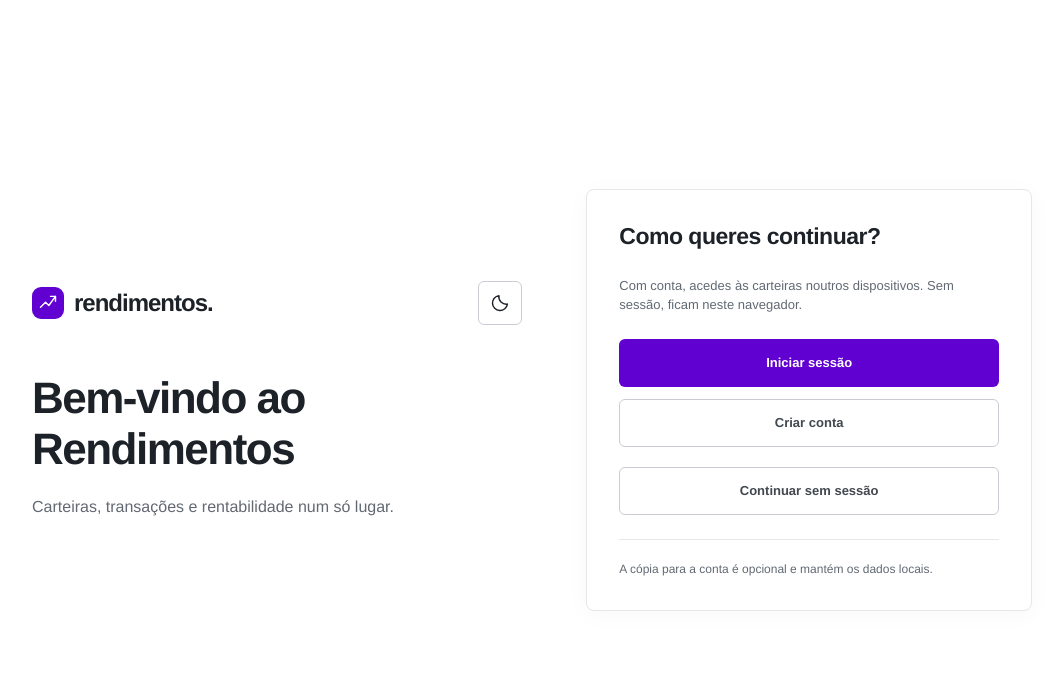
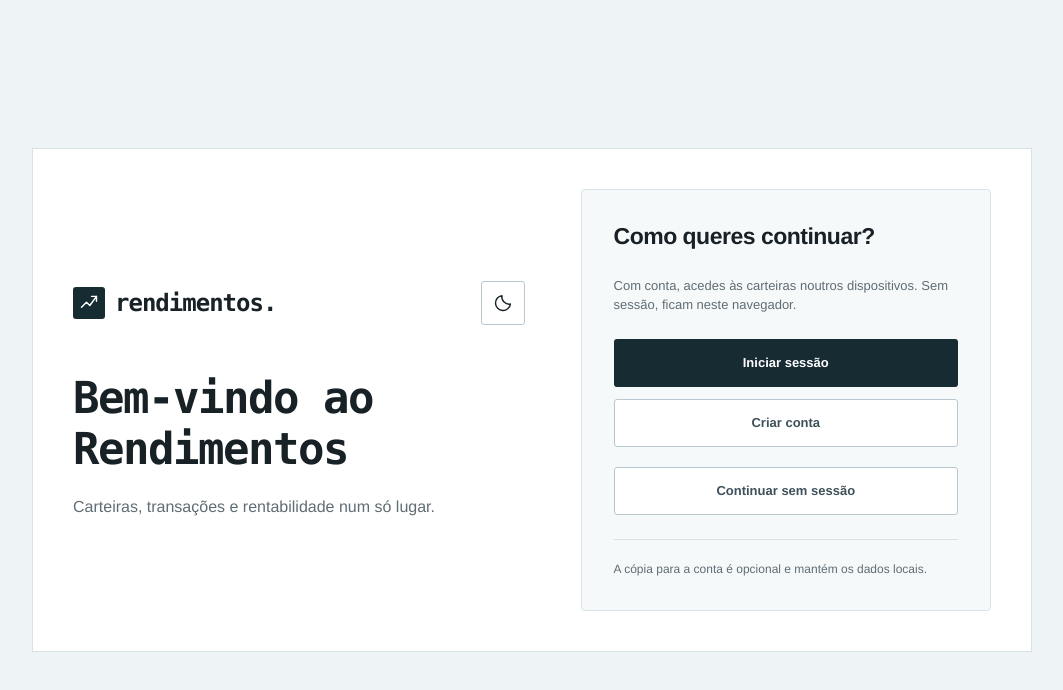
Before and after one commit to pecoelho01/calculadora-rendimentos, a Next.js app: page /conta in a window 1280 px wide. Shown: the top 690 px of the page, without its empty margins (108-1171 px from the left). Built offline with nearby package versions, Linux system fonts and the light colour scheme; no server answers.

Commit message:
feat(ui): renovar interface de investimentos

```diff
--- a/src/app/globals.css
+++ b/src/app/globals.css
@@ -1,39 +1,42 @@
 :root {
   color-scheme: light dark;
-  --accent: light-dark(#6001d2, #bc91ff);
-  --accent-soft: light-dark(#f5efff, #2b203d);
-  --ink: light-dark(#1d2228, #f0f1f3);
-  --muted: light-dark(#626973, #a9adb5);
-  --line: light-dark(#e5e7eb, #35383f);
-  --green: light-dark(#008547, #47d798);
-  --red: light-dark(#d12d35, #ff858b);
-  --bg: light-dark(#ffffff, #101114);
-  --surface: light-dark(#ffffff, #181a1f);
-  --surface-hover: light-dark(#f7f8fa, #23262d);
-  --text-secondary: light-dark(#424850, #c7cbd2);
-  --link: light-dark(#6001d2, #c3a1ff);
-  --input-border: light-dark(#c9cdd3, #555c68);
-  --accent-border: light-dark(#ede2fc, #49335e);
-  --selected-border: light-dark(#c9a9ee, #8c64ba);
-  --badge-bg: light-dark(#f1f2f4, #292c34);
-  --featured-bg: light-dark(#1d2228, #2b203d);
-  --featured-muted: light-dark(#626973, #a9adb5);
-  --button-bg: #6001d2;
-  --button-hover: #4d00aa;
-  --subtle-surface: light-dark(#f5f6f8, #23262d);
-  --row-line: light-dark(#eceef1, #2c2f36);
-  --row-hover: light-dark(#f8f6fc, #272130);
-  --asset-bg: light-dark(#f4f2f8, #292c34);
-  --ring: light-dark(#edeef2, #30323b);
-  --ring-accent: light-dark(#d9c7ee, #71568e);
+  --accent: light-dark(#172b32, #74dabb);
+  --accent-soft: light-dark(#eaf3f0, #152b26);
+  --ink: light-dark(#172126, #eff5f6);
+  --muted: light-dark(#5f6d74, #a5b0b5);
+  --line: light-dark(#d8e1e6, #2b3438);
+  --green: light-dark(#007a5d, #6fe2bf);
+  --red: light-dark(#c53240, #ff8e99);
+  --bg: light-dark(#eef3f5, #090d0f);
+  --surface: light-dark(#ffffff, #111719);
+  --surface-hover: light-dark(#f6f9fa, #1c262b);
+  --text-secondary: light-dark(#3e515b, #c7d2d7);
+  --link: light-dark(#172b32, #8ce1c7);
+  --input-border: light-dark(#b9c8d0, #52636c);
+  --accent-border: light-dark(#dceae5, #284d40);
+  --selected-border: light-dark(#91b6a9, #619b86);
+  --badge-bg: light-dark(#f0f4f6, #202c31);
+  --featured-bg: light-dark(#172126, #152b26);
+  --featured-muted: light-dark(#5f6d74, #a5b0b5);
+  --button-bg: light-dark(#172b32, #2f6157);
+  --button-hover: #2c4852;
+  --subtle-surface: light-dark(#f6f9fa, #1c262b);
+  --row-line: light-dark(#e4ebee, #263237);
+  --row-hover: light-dark(#f2f7f5, #182b25);
+  --asset-bg: light-dark(#edf3f5, #202c31);
+  --ring: light-dark(#e5edef, #28363c);
+  --ring-accent: light-dark(#b9d7ca, #446e60);
   --warning-border: light-dark(#e4c98f, #806a3c);
   --warning-bg: light-dark(#fffbef, #342b1c);
   --warning-text: light-dark(#75521c, #f0d18e);
   --error-bg: light-dark(#fff1f3, #3c2330);
   --error-text: light-dark(#a3283b, #ff9bac);
-  --chart-grid: light-dark(#eceef1, #35383f);
+  --chart-grid: light-dark(#e4ebee, #2b3438);
   --chart-cursor: light-dark(#78879c, #b2bfd2);
   --font: "Helvetica Neue", Arial, sans-serif;
+  --font-data: "SFMono-Regular", Consolas, "Liberation Mono", monospace;
+  --on-active: light-dark(#ffffff, #172126);
+  --active: light-dark(#172126, #eff5f6);
 }
 :root[data-theme="light"] {
   color-scheme: light;
@@ -203,7 +206,7 @@ html:has(.workspace-drawer:modal) { overflow: hidden; }
 .portfolio-row {
   display: flex;
   align-items: center;
-  border-radius: 6px;
+  border-radius: 3px;
 }
 .portfolio-row.selected {
   background: var(--accent-soft);
@@ -245,7 +248,7 @@ html:has(.workspace-drawer:modal) { overflow: hidden; }
   color: #fff;
   width: 32px;
   height: 32px;
-  border-radius: 9px;
+  border-radius: 3px;
   margin-right: 8px;
 }
 .brand-dot {
@@ -273,7 +276,7 @@ html:has(.workspace-drawer:modal) { overflow: hidden; }
   gap: 12px;
   color: var(--muted);
   margin: 4px 0;
-  border-radius: 6px;
+  border-radius: 3px;
   text-align: left;
   font-weight: 600;
   font-size: 13px;
@@ -319,7 +322,7 @@ html:has(.workspace-drawer:modal) { overflow: hidden; }
   place-items: center;
   min-width: 32px;
   min-height: 32px;
-  border-radius: 6px;
+  border-radius: 3px;
 }
 .side-heading button:hover {
   background: var(--accent-soft);
@@ -335,7 +338,7 @@ html:has(.workspace-drawer:modal) { overflow: hidden; }
   min-height: 56px;
   padding: 10px;
   color: var(--muted);
-  border-radius: 6px;
+  border-radius: 3px;
   overflow-wrap: anywhere;
 }
 .portfolio-link.selected {
@@ -437,7 +440,7 @@ html:has(.workspace-drawer:modal) { overflow: hidden; }
   height: 15px;
 }
 .content {
-  max-width: 1640px;
+  max-width: 1480px;
   padding: 36px 36px 24px;
   margin: auto;
 }
@@ -455,10 +458,10 @@ html:has(.workspace-drawer:modal) { overflow: hidden; }
   color: var(--muted);
 }
 .page-heading h1 {
-  font-size: 32px;
-  letter-spacing: -0.8px;
+  font-size: 34px;
+  letter-spacing: -1.2px;
   font-weight: 700;
-  margin: 8px 0;
+  margin: 8px 0 10px;
   overflow-wrap: anywhere;
 }
 .page-heading p {
@@ -474,7 +477,7 @@ html:has(.workspace-drawer:modal) { overflow: hidden; }
   flex-wrap: wrap;
 }
 .button {
-  border-radius: 6px;
+  border-radius: 3px;
   min-height: 44px;
   padding: 11px 15px;
   white-space: nowrap;
@@ -522,7 +525,7 @@ html:has(.workspace-drawer:modal) { overflow: hidden; }
   padding: 8px;
   background: var(--surface);
   border: 1px solid var(--line);
-  border-radius: 6px;
+  border-radius: 3px;
   box-shadow: 0 12px 32px #17203316;
   z-index: 20;
 }
@@ -535,7 +538,7 @@ html:has(.workspace-drawer:modal) { overflow: hidden; }
   text-align: left;
   padding: 11px 10px;
   min-height: 44px;
-  border-radius: 6px;
+  border-radius: 3px;
   font-size: 13px;
 }
 .data-actions-panel button:hover,
@@ -601,21 +604,21 @@ html:has(.workspace-drawer:modal) { overflow: hidden; }
 .metrics {
   display: grid;
   grid-template-columns: 1.15fr 1.1fr 1fr 1fr;
-  gap: 0;
+  gap: 12px;
   margin-bottom: 24px;
-  padding-block: 8px;
-  border-block: 1px solid var(--line);
 }
 .metric {
-  border-right: 1px solid var(--line);
-  padding: 18px 20px;
+  border: 1px solid var(--line);
+  border-radius: 3px;
+  background: var(--surface);
+  padding: 22px 20px;
   min-width: 0;
 }
-.metric:last-child {
-  border-right: 0;
-}
+
 .metric.featured {
-  color: var(--ink);
+  background: var(--active);
+  border-color: var(--active);
+  color: var(--on-active);
 }
 .metric-label {
   display: flex;
@@ -649,7 +652,8 @@ html:has(.workspace-drawer:modal) { overflow: hidden; }
 .metric.featured .metric-label,
 .metric.featured .metric-label .icon,
 .metric.featured small {
-  color: var(--muted);
+  color: var(--on-active);
+  opacity: 0.75;
 }
 .positive {
   color: var(--green);
@@ -659,7 +663,7 @@ html:has(.workspace-drawer:modal) { overflow: hidden; }
 }
 .charts-grid {
   display: grid;
-  grid-template-columns: minmax(0, 2.6fr) minmax(240px, 1fr);
+  grid-template-columns: minmax(0, 2fr) minmax(280px, 1fr);
   gap: 20px;
   margin-bottom: 24px;
   align-items: stretch;
@@ -667,7 +671,7 @@ html:has(.workspace-drawer:modal) { overflow: hidden; }
 .panel {
   background: var(--surface);
   border: 1px solid var(--line);
-  border-radius: 6px;
+  border-radius: 3px;
   min-width: 0;
 }
 .panel-heading {
@@ -718,7 +722,7 @@ html:has(.workspace-drawer:modal) { overflow: hidden; }
   min-height: 40px;
   padding: 8px 12px;
   border: 1px solid var(--line);
-  border-radius: 7px;
+  border-radius: 3px;
   font-size: 12px;
   color: var(--muted);
 }
@@ -771,7 +775,7 @@ html:has(.workspace-drawer:modal) { overflow: hidden; }
   min-height: 64px;
   padding: 12px 14px;
   margin: 0 24px 16px;
-  border-radius: 7px;
+  border-radius: 3px;
   background: var(--bg);
   font-size: 12px;
   color: var(--muted);
@@ -792,7 +796,7 @@ html:has(.workspace-drawer:modal) { overflow: hidden; }
 .chart-interaction:focus-visible {
   outline: 2px solid var(--accent);
   outline-offset: -2px;
-  border-radius: 6px;
+  border-radius: 3px;
 }
 .dot {
   width: 7px;
@@ -961,7 +965,7 @@ html:has(.workspace-drawer:modal) { overflow: hidden; }
   align-items: center;
   background: var(--surface);
   border: 1px solid var(--input-border);
-  border-radius: 7px;
+  border-radius: 3px;
   min-height: 40px;
   gap: 8px;
   padding: 0 12px;
@@ -997,7 +1001,7 @@ html:has(.workspace-drawer:modal) { overflow: hidden; }
   place-items: center;
   color: var(--muted);
   border: 1px solid var(--line);
-  border-radius: 7px;
+  border-radius: 3px;
 }
 .icon-button:hover {
   background: var(--bg);
@@ -1106,7 +1110,7 @@ td strong {
   color: var(--accent);
   background: var(--accent-soft);
   border: 1px solid var(--accent-border);
-  border-radius: 12px;
+  border-radius: 4px;
   padding: 15px;
   margin-bottom: 20px;
 }
@@ -1180,7 +1184,7 @@ td strong {
 .notice {
   padding: 15px 18px;
   margin: 0 0 20px;
-  border-radius: 6px;
+  border-radius: 3px;
   border: 1px solid var(--warning-border);
   background: var(--warning-bg);
   color: var(--warning-text);
@@ -1258,7 +1262,7 @@ td strong {
 dialog {
   background: var(--surface);
   border: 1px solid var(--line);
-  border-radius: 12px;
+  border-radius: 4px;
   padding: 28px;
   width: min(560px, calc(100% - 32px));
   max-height: calc(100dvh - 32px);
@@ -1307,7 +1311,7 @@ form label {
 form input,
 form select {
   border: 1px solid var(--input-border);
-  border-radius: 7px;
+  border-radius: 3px;
   width: 100%;
   padding: 11px 12px;
   background: var(--surface);
@@ -1335,7 +1339,7 @@ ul.import-help {
   padding: 14px;
   margin-bottom: 18px;
   border: 1px solid var(--line);
-  border-radius: 7px;
+  border-radius: 3px;
   background: var(--bg);
   font-size: 12px;
   line-height: 1.8;
@@ -1349,7 +1353,7 @@ ul.import-help {
   line-height: 1.7;
   background: var(--error-bg);
   padding: 12px;
-  border-radius: 6px;
+  border-radius: 3px;
 }
 .boot {
   padding: 60px;
@@ -1359,7 +1363,7 @@ ul.import-help {
   border: 1px solid var(--input-border);
   padding: 12px;
   margin: 10px;
-  border-radius: 7px;
+  border-radius: 3px;
 }
 
 @media (max-width: 1250px) {
@@ -1370,12 +1374,6 @@ ul.import-help {
   }
   .metrics {
     grid-template-columns: 1fr 1fr;
-  }
-  .metric:nth-child(2) {
-    border-right: 0;
-  }
-  .metric:nth-child(n + 3) {
-    border-top: 1px solid var(--line);
   }
   .metric > strong {
     font-size: 30px;
@@ -1494,11 +1492,11 @@ ul.import-help {
     white-space: nowrap;
   }
   .metrics {
-    gap: 0;
+    gap: 8px;
     margin-bottom: 18px;
   }
   .metric {
-    padding: 18px 14px;
+    padding: 18px 12px;
   }
   .metric-label {
     font-size: 12px;
@@ -1510,8 +1508,8 @@ ul.import-help {
     height: 15px;
   }
   .metric > strong {
-    font-size: 25px;
-    letter-spacing: -0.5px;
+    font-size: clamp(19px, 5.4vw, 25px);
+    letter-spacing: -0.8px;
   }
   .metric small {
     font-size: 12px;
@@ -1641,7 +1639,7 @@ ul.import-help {
   height: 44px;
   flex-shrink: 0;
   border: 1px solid var(--input-border);
-  border-radius: 6px;
+  border-radius: 3px;
   background: var(--surface);
   color: var(--ink);
 }
@@ -1980,7 +1978,7 @@ ul.import-help {
   width: 100%;
   min-height: 44px;
   padding: 6px 8px;
-  border-radius: 6px;
+  border-radius: 3px;
   text-align: left;
 }
 .allocation-slice.active {
@@ -2096,7 +2094,7 @@ ul.import-help {
   padding: 4px;
   background: var(--bg);
   border: 1px solid var(--line);
-  border-radius: 6px;
+  border-radius: 3px;
 }
 :is(.position-filters, .transaction-filters) button {
   display: flex;
@@ -2104,7 +2102,7 @@ ul.import-help {
   align-items: center;
   min-height: 40px;
   padding: 8px 12px;
-  border-radius: 7px;
+  border-radius: 3px;
   color: var(--muted);
   font-size: 13px;
 }
@@ -2131,7 +2129,7 @@ ul.import-help {
   min-height: 44px;
   border: 1px solid var(--input-border);
   background: var(--surface);
-  border-radius: 7px;
+  border-radius: 3px;
   color: var(--ink);
   padding: 8px;
   font: inherit;
@@ -2201,7 +2199,7 @@ ul.import-help {
   padding: 12px;
   background: var(--bg);
   border: 1px solid var(--line);
-  border-radius: 6px;
+  border-radius: 3px;
   font-size: 12px;
 }
 .position-details dl > div + div { margin-top: 12px; }
@@ -2232,7 +2230,7 @@ ul.import-help {
     grid-template-columns: minmax(0, 1fr) minmax(0, 1fr);
     gap: 16px 12px;
     border: 1px solid var(--line);
-    border-radius: 12px;
+    border-radius: 4px;
     margin-bottom: 12px;
     padding: 16px;
   }
@@ -2332,7 +2330,7 @@ ul.import-help {
     grid-template-columns: minmax(0, 1fr) minmax(0, 1fr);
     gap: 12px;
     border: 1px solid var(--line);
-    border-radius: 12px;
+    border-radius: 4px;
     margin-bottom: 12px;
     padding: 16px;
   }
@@ -2358,7 +2356,7 @@ ul.import-help {
     gap: 14px;
     margin: 8px 0;
     padding: 14px;
-    border-radius: 6px;
+    border-radius: 3px;
     background: var(--bg);
     border: 1px solid var(--line);
   }
@@ -2380,3 +2378,41 @@ ul.import-help {
   .transaction-date time { font-size: 10px; color: #333; }
   .transaction-total > strong { font-size: 11px; }
 }
+
+/* Shared visual language: quiet surfaces, precise data and a single active state. */
+@media screen {
+  .brand, .entry-brand, .page-heading h1, .eyebrow, .workspace-label,
+  .side-heading, .metric > strong, .performance-current strong,
+  .currency-tag, .pill, .count { font-family: var(--font-data); }
+  .metric > strong { font-size: clamp(22px, 2vw, 32px); letter-spacing: -1.3px; }
+  .metric-label { font-size: 12px; }
+  .nav-item.active { background: var(--active); color: var(--on-active); }
+  .nav-item.active::before { background: var(--green); inset-block: 12px; }
+  .nav-item.active small { background: color-mix(in srgb, var(--on-active) 15%, transparent); color: inherit; }
+  .panel { box-shadow: 0 3px 12px #15212704; }
+  .panel-heading { border-bottom: 1px solid var(--line); margin-bottom: 18px; }
+  .panel-heading h2 { margin-top: 0; font-size: 17px; letter-spacing: -0.3px; }
+  .portfolio-toolbar { padding-bottom: 12px; border-bottom: 1px solid var(--line); }
+  .portfolio-context { min-width: 0; flex-wrap: wrap; }
+  .portfolio-context strong { font-size: 13px; overflow-wrap: anywhere; }
+  .currency-tag { font-size: 11px; border: 1px solid var(--line); padding: 3px 7px; background: var(--surface); }
+  .segments { background: var(--subtle-surface); border: 1px solid var(--line); padding: 3px; gap: 3px; }
+  .segments button { border: 0; min-height: 36px; padding: 8px 10px; }
+  .segments button[aria-pressed="true"] { background: var(--active); color: var(--on-active); }
+  .performance-modes button[aria-pressed="true"] { border-color: var(--selected-border); font-weight: 600; }
+  .search { background: var(--subtle-surface); }
+  .table-footer { background: var(--subtle-surface); }
+  .entry-page { background: var(--bg); }
+  button, a, summary { transition: background-color 150ms, border-color 150ms, color 150ms; }
+}
+@media screen and (max-width: 480px) {
+  .metric > strong { font-size: clamp(18px, 5vw, 24px); letter-spacing: -1px; }
+  .metric-label .icon { display: none; }
+  .page-heading h1 { font-size: 28px; }
+  .portfolio-toolbar { gap: 8px; align-items: center; }
+  .portfolio-toolbar .text-button { font-size: 11px; }
+  .segments button { padding-inline: 7px; min-height: 40px; }
+}
+@media (prefers-reduced-motion: reduce) {
+  *, *::before, *::after { transition: none !important; }
+}
--- a/src/components/account.css
+++ b/src/components/account.css
@@ -5,7 +5,7 @@
   flex-wrap: wrap;
   gap: 16px;
   border: 1px solid var(--line);
-  border-radius: 6px;
+  border-radius: 3px;
   background: var(--surface);
   padding: 18px 20px;
   margin-bottom: 24px;
@@ -74,7 +74,10 @@
   display: grid;
   grid-template-columns: 1.1fr 1fr;
   align-items: center;
-  gap: 64px;
+  gap: 56px;
+  padding: 40px;
+  border: 1px solid var(--line);
+  background: var(--surface);
 }
 .entry-brand {
   display: flex;
@@ -91,13 +94,14 @@
   padding: 6px;
   background: var(--button-bg);
   color: white;
-  border-radius: 9px;
+  border-radius: 3px;
 }
 .entry-brand .theme-control { margin-left: auto; }
 .entry-intro h1 {
   font-size: clamp(30px, 4vw, 44px);
   line-height: 1.15;
   letter-spacing: -1.5px;
+  font-family: var(--font-data);
   margin: 14px 0 20px;
 }
 .entry-intro > p {
@@ -108,20 +112,19 @@
   min-width: 0;
   padding: 32px;
   border: 1px solid var(--line);
-  border-radius: 8px;
-  background: var(--surface);
-  box-shadow: 0 4px 24px #1d222808;
+  border-radius: 4px;
+  background: var(--subtle-surface);
 }
 .entry-card h2 { font-size: 23px; letter-spacing: -.5px; margin: 0 0 20px; }
-.entry-card .account-controls { border: 0; padding: 0; margin-bottom: 24px; gap: 24px; }
+.entry-card .account-controls { background: transparent; border: 0; padding: 0; margin-bottom: 24px; gap: 24px; }
 .entry-card .account-actions { width: 100%; gap: 12px; }
 .entry-card .account-actions .button { width: 100%; min-height: 48px; justify-content: center; }
 .entry-card .entry-local { margin-top: 8px; }
 .entry-footnote { border-top: 1px solid var(--line); padding-top: 20px; color: var(--muted); font-size: 12px; }
 .entry-loading { display: flex; align-items: center; gap: 12px; color: var(--muted); }
 @media (max-width: 760px) {
-  .entry-page { padding: 28px 20px; }
-  .entry-layout { grid-template-columns: 1fr; gap: 28px; max-width: 480px; }
+  .entry-page { padding: 20px 12px; }
+  .entry-layout { grid-template-columns: 1fr; gap: 28px; max-width: 480px; padding: 24px; }
   .entry-brand { margin-bottom: 28px; }
   .entry-card { padding: 24px; }
 }
@@ -142,3 +145,7 @@
 .sidebar-bottom > .nav-item { margin-top: 12px; min-height: 44px; }
 .account-settings-intro { color: var(--muted); margin-bottom: 20px; }
 .account-back { margin-bottom: 24px; }
+
+@media (max-width: 480px) {
+  .entry-brand { font-size: 18px; gap: 8px; letter-spacing: -0.8px; }
+}
```
Also changed, not shown: src/components/dashboard.tsx (+7 -4 lines), 2 other files (tests, documents, lock files or other folders).
